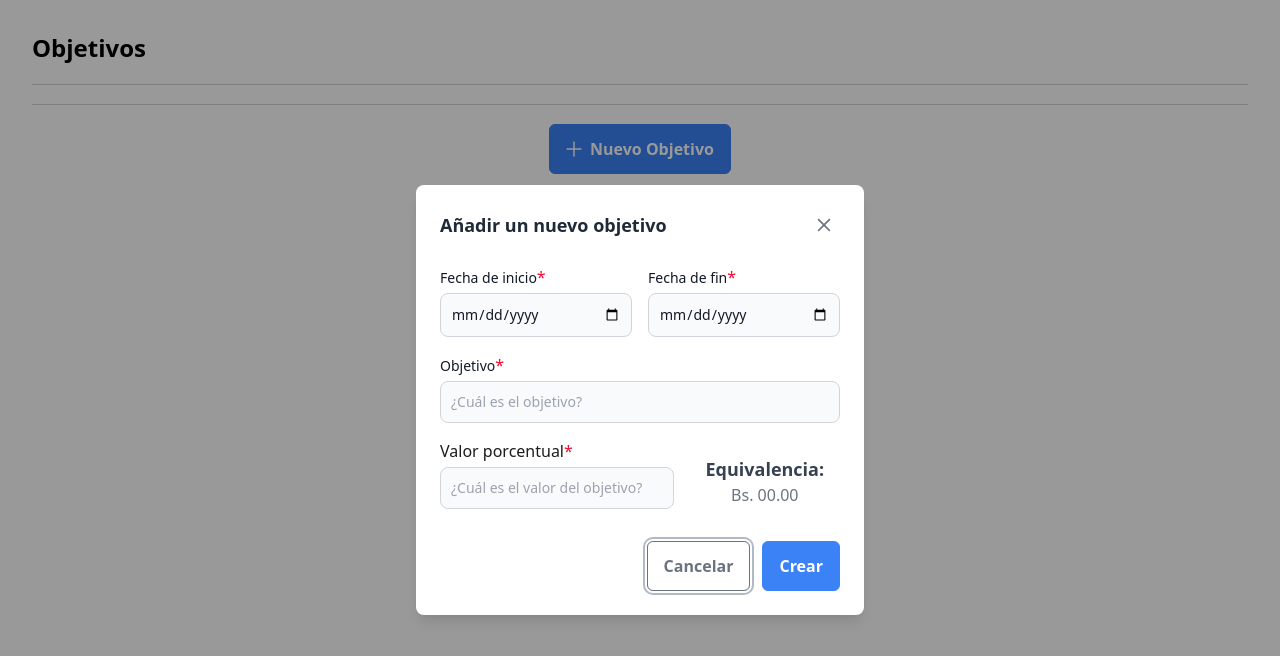
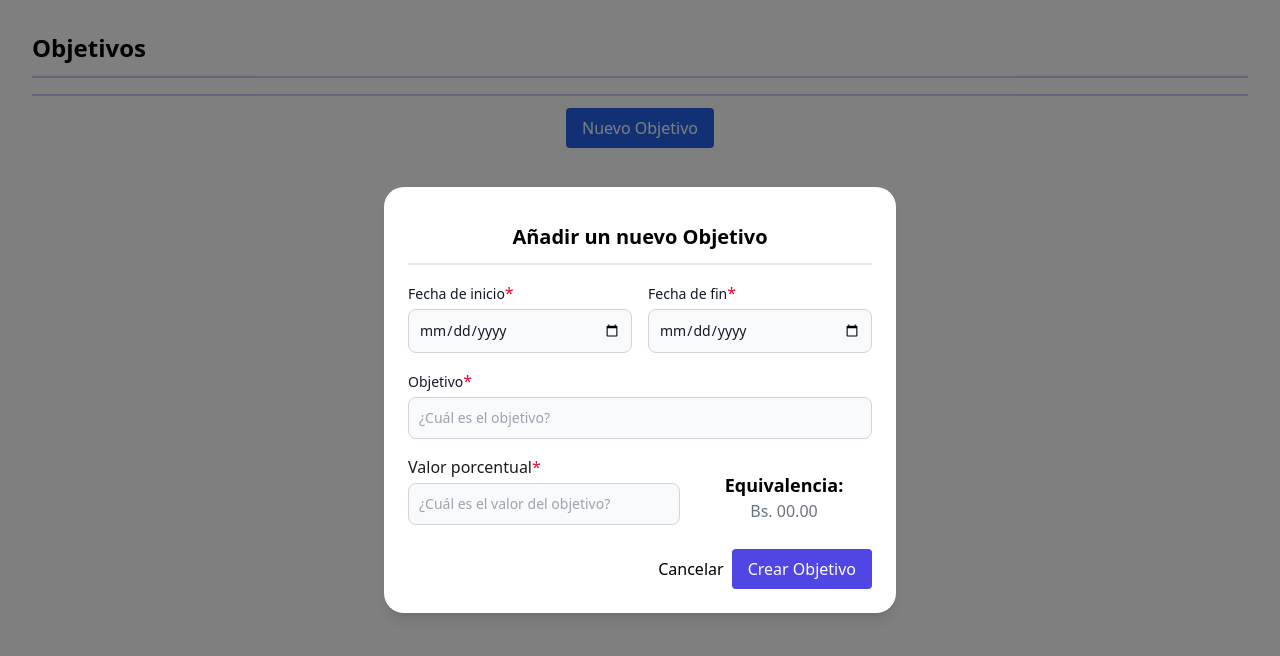
Before and after one commit to GyroElSurfista/frontend-evaluacion-de-proyectos, a React (Vite) app: page / in a window 1280 px wide. Both pictures are taken after a click on the button "Nuevo Objetivo". Shown: the top 656 px of the page. Built offline with nearby package versions, Linux system fonts and the light colour scheme.

Commit message:
Add NewObjectiveModal to create an objective

```diff
--- /dev/null
+++ b/src/pages/ObjectivePage/Components/NewObjectiveModal/NewObjectiveModal.tsx
@@ -0,0 +1,123 @@
+import React from 'react'
+import { SubmitHandler, useForm } from 'react-hook-form'
+
+interface Objective {
+	iniDate: string
+	finDate: string
+	objective: string
+	valueP: string
+}
+
+interface NewObjectiveModalProps {
+	isOpen: boolean
+	onClose: () => void
+	onCreate: (newObjective: Objective) => void
+}
+
+const NewObjectiveModal: React.FC<NewObjectiveModalProps> = ({ isOpen, onClose, onCreate }) => {
+	const {
+		register,
+		handleSubmit,
+		formState: { errors },
+		reset,
+	} = useForm<Objective>()
+
+	const onSubmit: SubmitHandler<Objective> = (data) => {
+		onCreate(data) // Se pasa el nuevo objetivo al componente padre
+		reset() // Reinicia el formulario después de la creación
+		onClose() // Cierra el modal
+	}
+
+	if (!isOpen) return null
+
+	return (
+		<div className="fixed inset-0 flex items-center justify-center z-50 bg-black bg-opacity-50 ">
+			<div className="bg-white w-full max-w-lg p-6 rounded-[20px] shadow-lg">
+				<div className="flex justify-center items-center py-3">
+					<h5 className="text-xl font-semibold">Añadir un nuevo Objetivo</h5>
+				</div>
+                <hr className='border-[1.5px] mb-4'/>
+				<form onSubmit={handleSubmit(onSubmit)}>
+					<div className="grid grid-cols-2 gap-4">
+						<div className="">
+							<label htmlFor="iniDate" className="block mb-1 text-sm font-medium text-gray-900 dark:text-white">
+								Fecha de inicio
+								<span className="text-[#f60c2e] text-base font-normal">*</span>
+							</label>
+							<input
+								type="date"
+								id="iniDate"
+								{...register('iniDate', { required: 'La fecha de inicio es obligatoria' })} // Asocia el campo a React Hook Form
+								className="bg-gray-50 border border-gray-300 text-gray-900 text-sm rounded-lg focus:ring-blue-500 focus:border-blue-500 block w-full p-2.5 dark:bg-gray-700 dark:border-gray-600 dark:placeholder-gray-400 dark:text-white dark:focus:ring-blue-500 dark:focus:border-blue-500"
+							/>
+							{errors.iniDate && <p className="text-red-500 text-sm">{errors.iniDate.message}</p>}
+						</div>
+						<div className="col-2">
+							<label htmlFor="finDate" className="block mb-1 text-sm font-medium text-gray-900 dark:text-white">
+								Fecha de fin
+								<span className="text-[#f60c2e] text-base font-normal">*</span>
+							</label>
+							<input
+								type="date"
+								id="finDate"
+								{...register('finDate', { required: 'La fecha de fin es obligatoria' })}
+								className="bg-gray-50 border border-gray-300 text-gray-900 text-sm rounded-lg focus:ring-blue-500 focus:border-blue-500 block w-full p-2.5 dark:bg-gray-700 dark:border-gray-600 dark:placeholder-gray-400 dark:text-white dark:focus:ring-blue-500 dark:focus:border-blue-500"
+							/>
+							{errors.finDate && <p className="text-red-500 text-sm">{errors.finDate.message}</p>}
+						</div>
+					</div>
+					<div className="pt-4">
+						<label htmlFor="objective" className="block mb-1 text-sm font-medium text-gray-900 dark:text-white">
+							Objetivo
+							<span className="text-[#f60c2e] text-base font-normal">*</span>
+						</label>
+						<input
+							type="text"
+							id="objective"
+							{...register('objective', { required: 'El objetivo es obligatorio' })}
+							className="bg-gray-50 border border-gray-300 text-gray-900 text-sm rounded-lg focus:ring-blue-500 focus:border-blue-500 block w-full p-2.5 dark:bg-gray-700 dark:border-gray-600 dark:placeholder-gray-400 dark:text-white dark:focus:ring-blue-500 dark:focus:border-blue-500"
+							placeholder="¿Cuál es el objetivo?"
+						/>
+						{errors.objective && <p className="text-red-500 text-sm">{errors.objective.message}</p>}
+					</div>
+					<div className="pt-4">
+						<div className="grid grid-cols-5 gap-4">
+							<div className="col-span-3">
+								<label htmlFor="valueP" className="block mb-1 text-base font-normal text-[#1c1c1c] dark:text-white">
+									Valor porcentual
+									<span className="text-[#f60c2e] text-base font-normal">*</span>
+								</label>
+								<input
+									type="number"
+									id="valueP"
+									{...register('valueP', {
+										required: 'El valor porcentual es obligatorio',
+										pattern: {
+											value: /^[0-9]+(\.[0-9]{1,2})?$/,
+											message: 'Por favor, ingresa un número válido',
+										},
+									})}
+									className="bg-gray-50 border border-gray-300 text-gray-900 text-sm rounded-lg focus:ring-blue-500 focus:border-blue-500 block w-full p-2.5 dark:bg-gray-700 dark:border-gray-600 dark:placeholder-gray-400 dark:text-white dark:focus:ring-blue-500 dark:focus:border-blue-500"
+									placeholder="¿Cuál es el valor del objetivo?"
+								/>
+								{errors.valueP && <p className="text-red-500 text-sm">{errors.valueP.message}</p>}
+							</div>
+							<div className="text-center pt-4 col-span-2">
+								<p className="text-lg font-semibold">Equivalencia:</p>
+								<p className="text-gray-500">Bs. 00.00</p>
+							</div>
+						</div>
+					</div>
+					<div className="mt-6 flex justify-end gap-2">
+						<button onClick={onClose}>Cancelar</button>
+						<button type="submit" className="px-4 py-2 bg-indigo-600 text-white rounded hover:bg-indigo-700">
+							Crear Objetivo
+						</button>
+					</div>
+				</form>
+			</div>
+		</div>
+	)
+}
+
+export default NewObjectiveModal
--- a/src/pages/ObjectivePage/ObjectivePage.tsx
+++ b/src/pages/ObjectivePage/ObjectivePage.tsx
@@ -1,11 +1,8 @@
-import { Button } from 'primereact/button'
-import { Dialog } from 'primereact/dialog'
-import { Divider } from 'primereact/divider'
 import { useState } from 'react'
-import { useForm } from 'react-hook-form' // Importa useForm desde react-hook-form
 import ObjectiveAccordion from './Components/ObjectiveAccordion/ObjectiveAccordion'
+import NewObjectiveModal from './Components/NewObjectiveModal/NewObjectiveModal'
 
-interface ObjectiveFormData {
+interface Objective {
 	iniDate: string
 	finDate: string
 	objective: string
@@ -13,133 +10,35 @@ interface ObjectiveFormData {
 }
 
 const ObjectivePage = () => {
-	const [visible, setVisible] = useState(false)
-	const [objectives, setObjectives] = useState<ObjectiveFormData[]>([]) // Estado para almacenar los objetivos
-	const {
-		register,
-		handleSubmit,
-		reset,
-		formState: { errors },
-	} = useForm<ObjectiveFormData>()
+	const [objectives, setObjectives] = useState<Objective[]>([]) // Estado para almacenar los objetivos
 
-	const onSubmit = (data: ObjectiveFormData) => {
-		console.log(data)
-		setVisible(false)
-		setObjectives([...objectives, data])
-		reset()
-	}
+	const [isModalOpen, setIsModalOpen] = useState(false);
 
-	const handleClose = () => {
-		setVisible(false)
-		reset()
-	}
+  const openModal = () => setIsModalOpen(true);
+  const closeModal = () => setIsModalOpen(false);
 
-	const headerElement = (
-		<div className="inline-flex align-items-center justify-content-center gap-2">
-			<span className="font-bold white-space-nowrap">Añadir un nuevo objetivo</span>
-		</div>
-	)
-
-	const footerContent = (
-		<div className="">
-			<Button label="Cancelar" onClick={handleClose} autoFocus severity="secondary" outlined />
-			<Button label="Crear" onClick={handleSubmit(onSubmit)} autoFocus className="ml-3" />
-		</div>
-	)
+  // Función para añadir un nuevo objetivo
+  const handleCreateObjective = (newObjective: Objective) => {
+    setObjectives([...objectives, newObjective]);
+  };
 
 	return (
 		<div>
 			<h2 className="text-2xl font-bold">Objetivos</h2>
-			<Divider />
+			<hr className='border-[1.5px] border-[#c6caff] my-3'/>
 			{objectives.map((obj, index) => (
-				<ObjectiveAccordion objective={obj} indexObj={index + 1} />
+				<ObjectiveAccordion objective={obj} indexObj={index + 1} key={index}/>
 			))}
 
-			<Divider />
-			<div className="flex justify-center">
-				<Button label="Nuevo Objetivo" onClick={() => setVisible(true)} icon="pi pi-plus" />
+			<hr className='border-[1.5px] border-[#c6caff] mt-4'/>
+			<div className="flex justify-center pt-3">
+			<button onClick={openModal} className="px-4 py-2 bg-blue-600 text-white rounded hover:bg-blue-700">
+          Nuevo Objetivo
+        </button>
 			</div>
-			<Dialog
-				visible={visible}
-				modal
-				header={headerElement}
-				footer={footerContent}
-				style={{ width: '28rem' }}
-				onHide={() => setVisible(false)}
-			>
-				<form onSubmit={handleSubmit(onSubmit)}>
-					<div className="grid grid-cols-2 gap-4">
-						<div className="">
-							<label htmlFor="iniDate" className="block mb-1 text-sm font-medium text-gray-900 dark:text-white">
-								Fecha de inicio
-								<span className="text-[#f60c2e] text-base font-normal">*</span>
-							</label>
-							<input
-								type="date"
-								id="iniDate"
-								{...register('iniDate', { required: 'La fecha de inicio es obligatoria' })} // Asocia el campo a React Hook Form
-								className="bg-gray-50 border border-gray-300 text-gray-900 text-sm rounded-lg focus:ring-blue-500 focus:border-blue-500 block w-full p-2.5 dark:bg-gray-700 dark:border-gray-600 dark:placeholder-gray-400 dark:text-white dark:focus:ring-blue-500 dark:focus:border-blue-500"
-							/>
-							{errors.iniDate && <p className="text-red-500 text-sm">{errors.iniDate.message}</p>}
-						</div>
-						<div className="col-2">
-							<label htmlFor="finDate" className="block mb-1 text-sm font-medium text-gray-900 dark:text-white">
-								Fecha de fin
-								<span className="text-[#f60c2e] text-base font-normal">*</span>
-							</label>
-							<input
-								type="date"
-								id="finDate"
-								{...register('finDate', { required: 'La fecha de fin es obligatoria' })}
-								className="bg-gray-50 border border-gray-300 text-gray-900 text-sm rounded-lg focus:ring-blue-500 focus:border-blue-500 block w-full p-2.5 dark:bg-gray-700 dark:border-gray-600 dark:placeholder-gray-400 dark:text-white dark:focus:ring-blue-500 dark:focus:border-blue-500"
-							/>
-							{errors.finDate && <p className="text-red-500 text-sm">{errors.finDate.message}</p>}
-						</div>
-					</div>
-					<div className="pt-4">
-						<label htmlFor="objective" className="block mb-1 text-sm font-medium text-gray-900 dark:text-white">
-							Objetivo
-							<span className="text-[#f60c2e] text-base font-normal">*</span>
-						</label>
-						<input
-							type="text"
-							id="objective"
-							{...register('objective', { required: 'El objetivo es obligatorio' })}
-							className="bg-gray-50 border border-gray-300 text-gray-900 text-sm rounded-lg focus:ring-blue-500 focus:border-blue-500 block w-full p-2.5 dark:bg-gray-700 dark:border-gray-600 dark:placeholder-gray-400 dark:text-white dark:focus:ring-blue-500 dark:focus:border-blue-500"
-							placeholder="¿Cuál es el objetivo?"
-						/>
-						{errors.objective && <p className="text-red-500 text-sm">{errors.objective.message}</p>}
-					</div>
-					<div className="pt-4">
-						<div className="grid grid-cols-5 gap-4">
-							<div className="col-span-3">
-								<label htmlFor="valueP" className="block mb-1 text-base font-normal text-[#1c1c1c] dark:text-white">
-									Valor porcentual
-									<span className="text-[#f60c2e] text-base font-normal">*</span>
-								</label>
-								<input
-									type="number"
-									id="valueP"
-									{...register('valueP', {
-										required: 'El valor porcentual es obligatorio',
-										pattern: {
-											value: /^[0-9]+(\.[0-9]{1,2})?$/,
-											message: 'Por favor, ingresa un número válido',
-										},
-									})}
-									className="bg-gray-50 border border-gray-300 text-gray-900 text-sm rounded-lg focus:ring-blue-500 focus:border-blue-500 block w-full p-2.5 dark:bg-gray-700 dark:border-gray-600 dark:placeholder-gray-400 dark:text-white dark:focus:ring-blue-500 dark:focus:border-blue-500"
-									placeholder="¿Cuál es el valor del objetivo?"
-								/>
-								{errors.valueP && <p className="text-red-500 text-sm">{errors.valueP.message}</p>}
-							</div>
-							<div className="text-center pt-4 col-span-2">
-								<p className="text-lg font-semibold">Equivalencia:</p>
-								<p className="text-gray-500">Bs. 00.00</p>
-							</div>
-						</div>
-					</div>
-				</form>
-			</Dialog>
+
+			<NewObjectiveModal isOpen={isModalOpen} onClose={closeModal} onCreate={handleCreateObjective} />
+
 		</div>
 	)
 }
```
